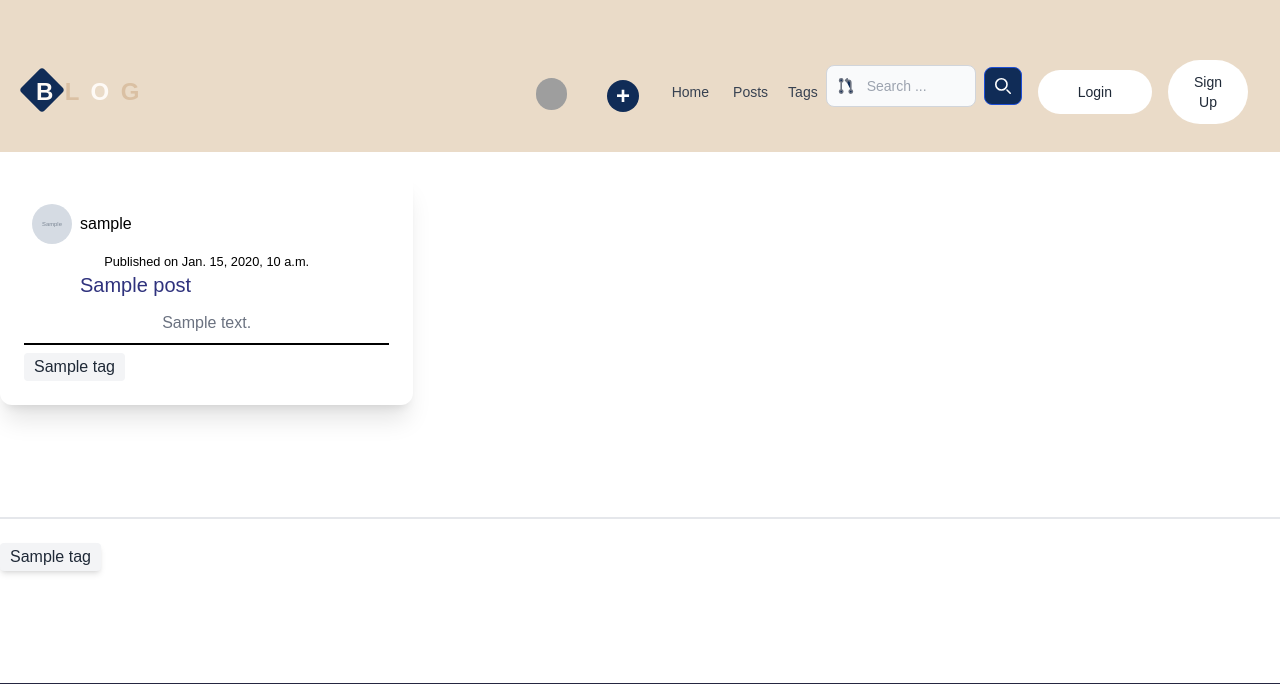
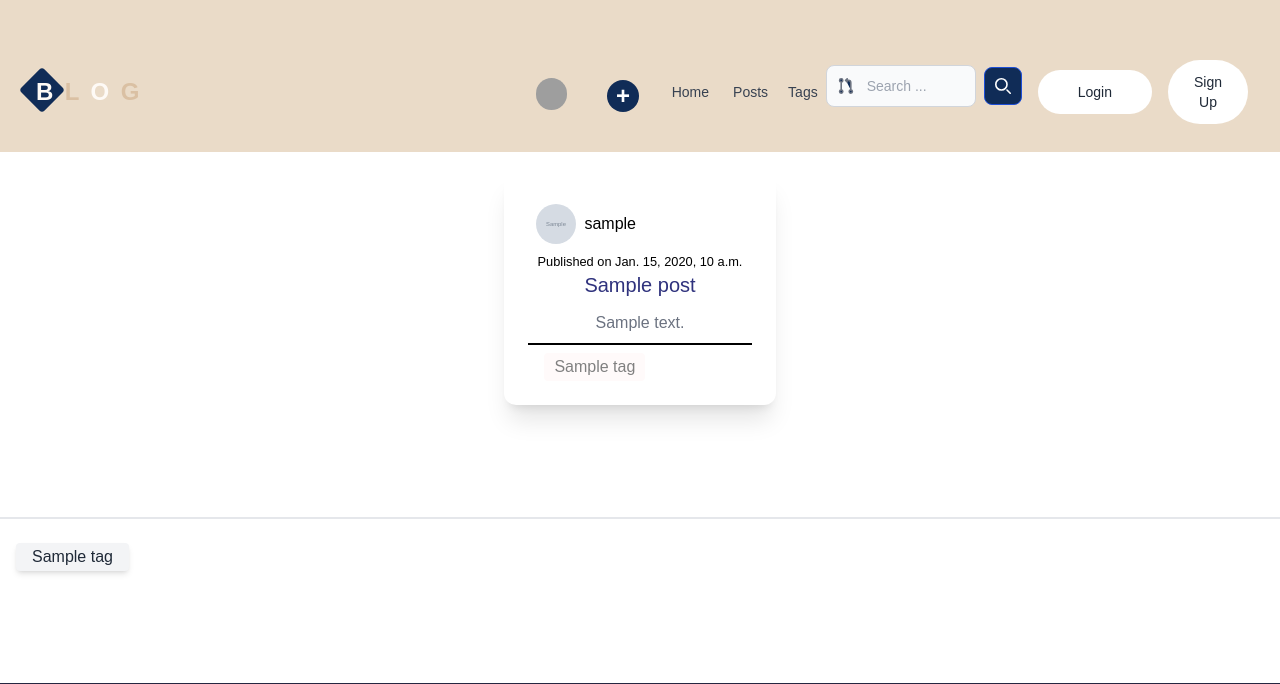
Before and after one commit to parsa-black/Blogging-Platform, a Django app: page / in a window 1280 px wide. Shown: the top 684 px of the page. Run offline with Django 5.2, Linux system fonts and the light colour scheme; tables that the repository leaves empty hold one stand-in row (values such as "Sample post"); grey boxes marked "Sample" are stand-in pictures; some libraries are stand-ins or nearby versions; grey boxes are pictures that could not be loaded.

Commit message:
Fix tag ui

```diff
--- a/MySite/blog/forms.py
+++ b/MySite/blog/forms.py
@@ -126,7 +126,7 @@ class PostForm(forms.ModelForm):
         queryset=models.Tag.objects.all(),
         widget=forms.CheckboxSelectMultiple(
             attrs={
-                'class': 'ml-1 px-2'
+                'class': 'ml-1 px-4'
             }
         ),
         required=True,
--- a/MySite/blog/templates/TimeLine.html
+++ b/MySite/blog/templates/TimeLine.html
@@ -247,7 +247,7 @@
         </div>
       {% for post in posts %}
         <!-- card -->
-        <div class="grid md:grid-cols-3 gap-14 md:gap-5 mt-10">
+        <div class="flex flex-row justify-center item-center  mt-10">
           <div
             data-aos="fade-up"
             class="bg-white shadow-xl p-6 text-center rounded-xl h-fit"
@@ -282,15 +282,18 @@
             <ul
               class="flex justify-start flex-wrap items-start mt-2 border-t-2 border-black"
             >
-            {% for tag in post.tags.all %}
+                {% for tag in post.tags.all %}
               <li>
                 <a
+                        style="background-color: snow ;color: gray"
                   href="#"
-                  class="tag-class flex justify-center hover:scale-110 mt-2 duration-300  hover:text-white bg-gray-100 text-gray-800 text-2xs font-medium relative px-2.5 py-0.5 rounded dark:bg-gray-700 dark:text-gray-300"
+                  class="tag-class flex justify-center hover:scale-110 mt-2 mx-4 duration-300  hover:text-white bg-white-100 text-gray-800 text-2xs font-medium relative px-2.5 py-0.5 rounded dark:bg-gray-700 dark:text-gray-300"
                   >{{ tag.name }}</a
                 >
               </li>
             {% endfor %}
+            <li> </li>
+
             </ul>
           </div>
         </div>
@@ -302,7 +305,7 @@
             <a
               href="#"
 
-              class="shadow-md top-4 flex justify-center hover:-translate-y-1 hover:scale-110 mt-2 duration-300 custom-bg-color hover:text-white bg-gray-100 text-gray-800 text-2xs font-medium relative px-2.5 py-0.5 rounded dark:bg-gray-700 dark:text-gray-300"
+              class="shadow-md top-4 mx-4 px-4 flex justify-center hover:-translate-y-1 hover:scale-110 mt-2 duration-300 custom-bg-color hover:text-white bg-gray-100 text-gray-800 text-2xs font-medium relative px-2.5 py-0.5 rounded dark:bg-gray-700 dark:text-gray-300"
               >{{ tag.name }}</a>
             {% endfor %}
         </div>
```
